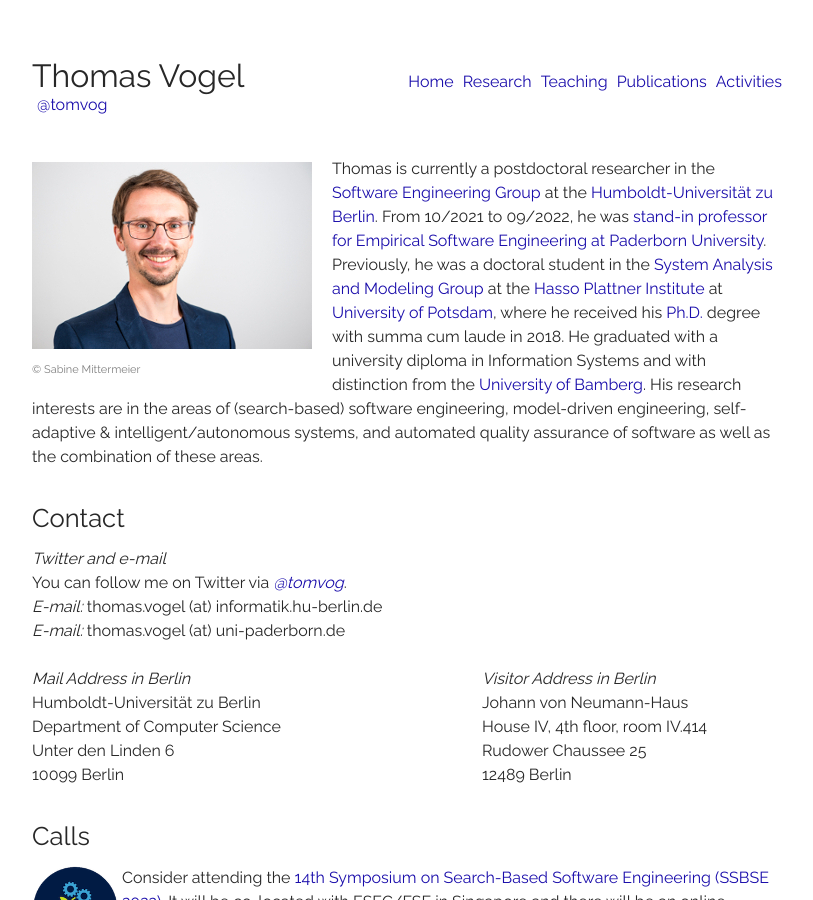
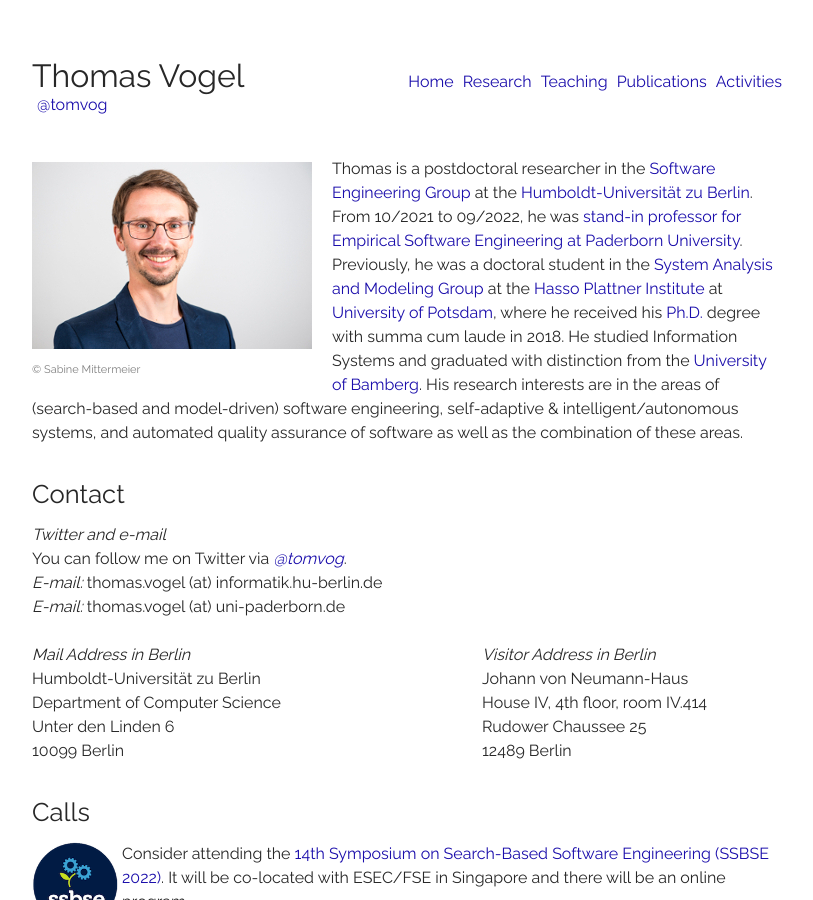
Before and after one commit to thomas-vogel/thomas-vogel.github.io, a Jekyll site: the page built from index.md, in a window 1280 px wide and 900 px high. Shown: the whole window, without its empty margins (233-1046 px from the left). Built offline with Jekyll 4.4.1, drawn with Linux system fonts in a browser that asks for light colours; some of the changed text lies outside the part shown.

Commit message:
Add 2022-ISTc paper and update news.

```diff
--- a/index.md
+++ b/index.md
@@ -8,9 +8,9 @@
 <br />&copy; <a href="http://sabine-mittermeier.de" target="_blank" style="color:gray;">Sabine Mittermeier</a>
 </div>
 
-Thomas is currently a postdoctoral researcher in the [Software Engineering Group](https://www.informatik.hu-berlin.de/en/forschung-en/gebiete/se){:target="_blank"} at the [Humboldt-Universität zu Berlin](https://www.hu-berlin.de/en){:target="_blank"}. From 10/2021 to 09/2022, he was [stand-in professor for Empirical Software Engineering at Paderborn University](https://www.uni-paderborn.de/en/person/92621){:target="_blank"}. Previously, he was a doctoral student in the [System Analysis and Modeling Group](https://hpi.de/en/giese/){:target="_blank"} at the [Hasso Plattner Institute](https://hpi.de/en.html){:target="_blank"} at [University of Potsdam](https://www.uni-potsdam.de/en/index.html){:target="_blank"}, where he received his [Ph.D.](publications/phd) degree with summa cum laude in 2018.
-He graduated with a university diploma in Information Systems and with distinction from the [University of Bamberg](https://www.uni-bamberg.de/en/){:target="_blank"}.
-His research interests are in the areas of (search-based) software engineering, model-driven engineering, self-adaptive & intelligent/autonomous systems, and automated quality assurance of software as well as the combination of these areas.
+Thomas is a postdoctoral researcher in the [Software Engineering Group](https://www.informatik.hu-berlin.de/en/forschung-en/gebiete/se){:target="_blank"} at the [Humboldt-Universität zu Berlin](https://www.hu-berlin.de/en){:target="_blank"}. From 10/2021 to 09/2022, he was [stand-in professor for Empirical Software Engineering at Paderborn University](https://www.uni-paderborn.de/en/person/92621){:target="_blank"}. Previously, he was a doctoral student in the [System Analysis and Modeling Group](https://hpi.de/en/giese/){:target="_blank"} at the [Hasso Plattner Institute](https://hpi.de/en.html){:target="_blank"} at [University of Potsdam](https://www.uni-potsdam.de/en/index.html){:target="_blank"}, where he received his [Ph.D.](publications/phd) degree with summa cum laude in 2018.
+He studied Information Systems and graduated with distinction from the [University of Bamberg](https://www.uni-bamberg.de/en/){:target="_blank"}.
+His research interests are in the areas of (search-based and model-driven) software engineering, self-adaptive & intelligent/autonomous systems, and automated quality assurance of software as well as the combination of these areas.
 
 ## Contact
 
```
Also changed, not shown: other parts of index.md (+3 -2 lines), _pages/pastnews.md (+1 -0 lines), _pages/publications/2022-ISTc.md (added, +41 -0 lines), _pages/publications/index.md (+1 -0 lines), _pages/publications/type.md (+1 -0 lines).
